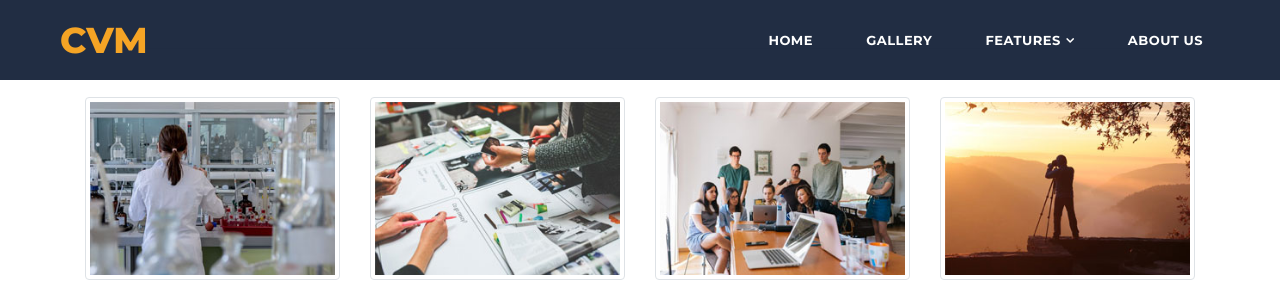
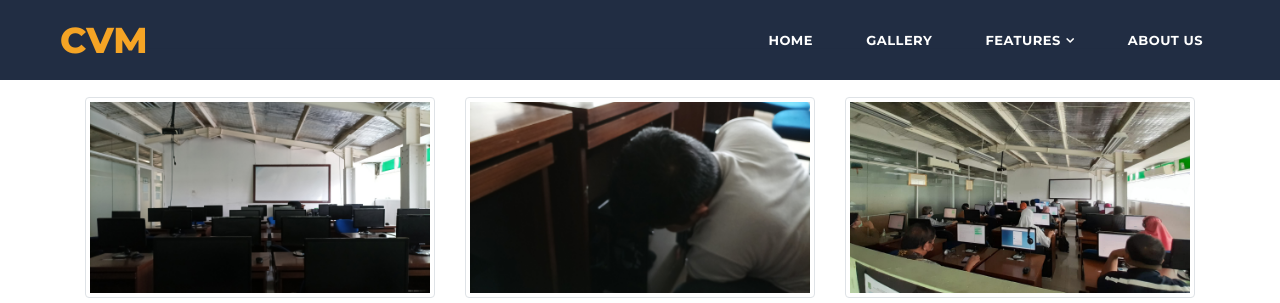
Before and after one commit to fikri-batawi/website-lab-cvm, a CodeIgniter 4 app: template app/Views/frontend/pages/gallery/index.php in a window 1280 px wide. Shown: the top 303 px of the page. Run offline with PHP 8.4 and a stand-in for CodeIgniter, Linux system fonts and the light colour scheme; the template is opened without the code that fills it, so the values that code supplies are empty; some libraries are stand-ins or nearby versions.

Commit message:
Meambahkan asset gambar dan merubah gambar gallery, hide section activty

```diff
--- a/app/Views/frontend/pages/gallery/index.php
+++ b/app/Views/frontend/pages/gallery/index.php
@@ -16,67 +16,35 @@
   <hr class="mt-5 mb-5 ">
 
   <div class="row text-center text-lg-start">
-
-    <div class="col-lg-3 col-md-4 col-6">
+    <!-- Maintenance -->
+    <?php for($i=1; $i<=2; $i++) : ?>
+      <div class="col-md-4 col-6">
         <a href="#" class="d-block mb-4 h-100">
-        <img class="img-fluid img-thumbnail" src="assets/images/courses-01.jpg" alt="">
+          <img class="img-fluid img-thumbnail" src="<?= base_url('assets/images/kegiatan/maintenance/'.$i.'.jpg') ?>" alt="maintenance">
         </a>
       </div>
-    <div class="col-lg-3 col-md-4 col-6">
+    <?php endfor; ?>
+    <!-- End Maintenance -->
+
+    <!-- PLTI -->
+    <?php for($i=1; $i<=3; $i++) : ?>
+      <div class="col-md-4 col-6">
         <a href="#" class="d-block mb-4 h-100">
-        <img class="img-fluid img-thumbnail" src="assets/images/courses-02.jpg" alt="">
+          <img class="img-fluid img-thumbnail" src="<?= base_url('assets/images/kegiatan/PLTI/'.$i.'.jpg') ?>" alt="PLTI">
         </a>
       </div>
-    <div class="col-lg-3 col-md-4 col-6">
+    <?php endfor; ?>
+    <!-- End PLTI -->
+
+    <!-- test-aslab-19 -->
+    <?php for($i=1; $i<=3; $i++) : ?>
+      <div class="col-md-4 col-6">
         <a href="#" class="d-block mb-4 h-100">
-        <img class="img-fluid img-thumbnail" src="assets/images/courses-03.jpg" alt="">
+          <img class="img-fluid img-thumbnail" src="<?= base_url('assets/images/kegiatan/test-aslab-19/'.$i.'.jpg') ?>" alt="test-aslab-19">
         </a>
       </div>
-    <div class="col-lg-3 col-md-4 col-6">
-      <a href="#" class="d-block mb-4 h-100">
-        <img class="img-fluid img-thumbnail" src="assets/images/courses-04.jpg" alt="">
-      </a>
-    </div>
-    <div class="col-lg-3 col-md-4 col-6">
-      <a href="#" class="d-block mb-4 h-100">
-        <img class="img-fluid img-thumbnail" src="assets/images/courses-05.jpg" alt="">
-      </a>
-    </div>
-    <div class="col-lg-3 col-md-4 col-6">
-      <a href="#" class="d-block mb-4 h-100">
-        <img class="img-fluid img-thumbnail" src="https://source.unsplash.com/AvhMzHwiE_0/400x300" alt="">
-      </a>
-    </div>
-    <div class="col-lg-3 col-md-4 col-6">
-      <a href="#" class="d-block mb-4 h-100">
-        <img class="img-fluid img-thumbnail" src="https://source.unsplash.com/2gYsZUmockw/400x300" alt="">
-      </a>
-    </div>
-    <div class="col-lg-3 col-md-4 col-6">
-      <a href="#" class="d-block mb-4 h-100">
-        <img class="img-fluid img-thumbnail" src="https://source.unsplash.com/EMSDtjVHdQ8/400x300" alt="">
-      </a>
-    </div>
-    <div class="col-lg-3 col-md-4 col-6">
-      <a href="#" class="d-block mb-4 h-100">
-        <img class="img-fluid img-thumbnail" src="https://source.unsplash.com/8mUEy0ABdNE/400x300" alt="">
-      </a>
-    </div>
-    <div class="col-lg-3 col-md-4 col-6">
-      <a href="#" class="d-block mb-4 h-100">
-        <img class="img-fluid img-thumbnail" src="https://source.unsplash.com/G9Rfc1qccH4/400x300" alt="">
-      </a>
-    </div>
-    <div class="col-lg-3 col-md-4 col-6">
-      <a href="#" class="d-block mb-4 h-100">
-        <img class="img-fluid img-thumbnail" src="https://source.unsplash.com/aJeH0KcFkuc/400x300" alt="">
-      </a>
-    </div>
-    <div class="col-lg-3 col-md-4 col-6">
-      <a href="#" class="d-block mb-4 h-100">
-        <img class="img-fluid img-thumbnail" src="https://source.unsplash.com/p2TQ-3Bh3Oo/400x300" alt="">
-      </a>
-    </div>
+    <?php endfor; ?>
+    <!-- End test-aslab-19 -->
   </div>
 
 </div>
```
Also changed, not shown: app/Views/frontend/pages/home.php (+18 -13 lines), public/assets/images/kegiatan/PLTI/1.jpg (added), public/assets/images/kegiatan/PLTI/2.jpg (added), public/assets/images/kegiatan/PLTI/3.jpg (added), public/assets/images/kegiatan/maintenance/1.jpg (added), public/assets/images/kegiatan/maintenance/2.jpg (added), public/assets/images/kegiatan/test-aslab-19/1.jpg (added), public/assets/images/kegiatan/test-aslab-19/2.jpg (added), public/assets/images/kegiatan/test-aslab-19/3.jpg (added), public/assets/images/teams/dimas.jpeg (renamed from public/assets/images/team/dimas.jpeg), public/assets/images/teams/dimas.png (added), public/assets/images/teams/fikri.jpeg (renamed from public/assets/images/team/fikri.jpeg), public/assets/images/teams/fikri.png (added), public/assets/images/teams/safira.jpeg (renamed from public/assets/images/team/safira.jpeg), 3 more files. Lines whose indentation alone changed are shown as unchanged.
